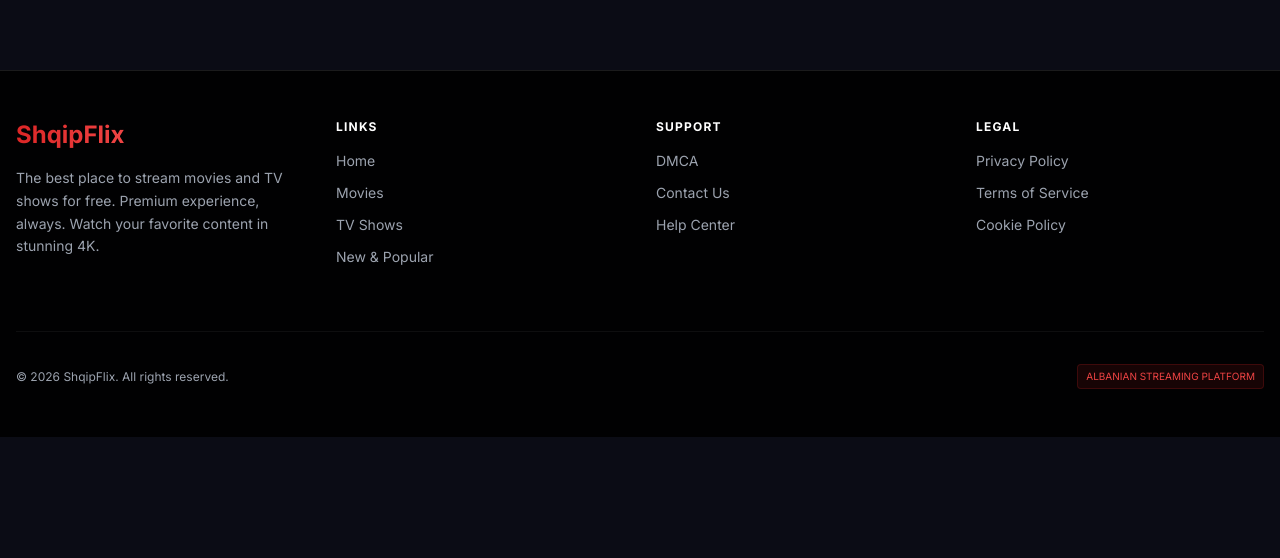
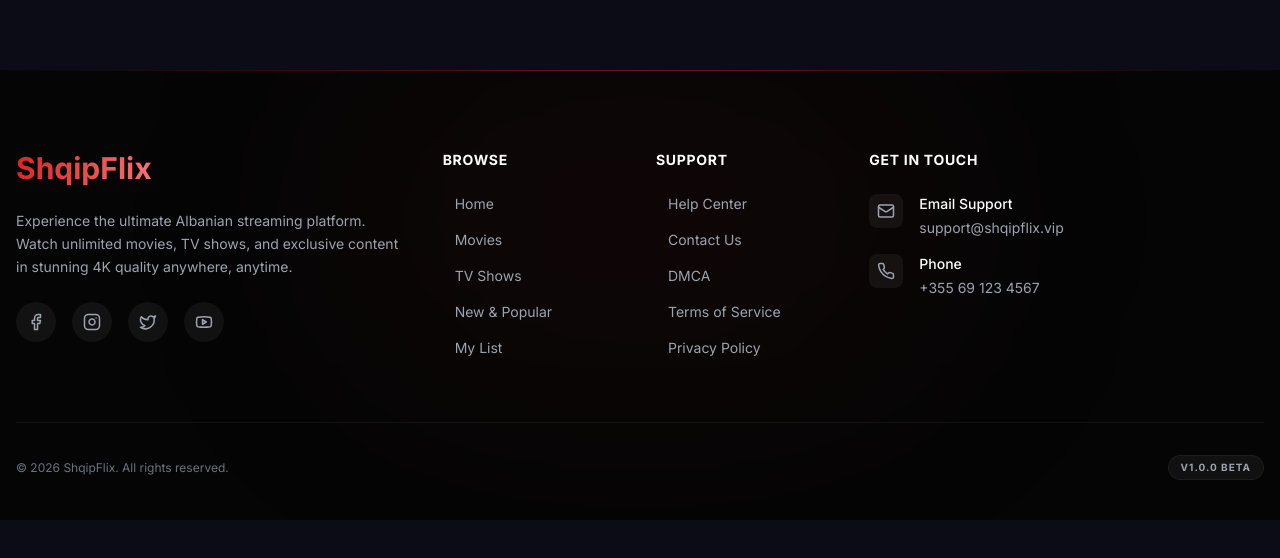
Before and after one commit to francesko004/ShqipFlix.vip, a Next.js app: page /tv in a window 1280 px wide. Shown: the part 6709-7267 px from the top of the page. Before the commit the page ends 7226 px from the top, so only its background shows below. Built offline with nearby package versions, Linux system fonts and the light colour scheme; no server answers; the database is empty.

Commit message:
Update Footer.tsx

```diff
--- a/src/components/layout/Footer.tsx
+++ b/src/components/layout/Footer.tsx
@@ -1,51 +1,120 @@
 import Link from "next/link";
+import { Facebook, Instagram, Twitter, Youtube, Mail, MapPin, Phone } from "lucide-react";
 
 export function Footer() {
+    const currentYear = new Date().getFullYear();
+
     return (
-        <footer className="bg-black/90 text-gray-400 py-12 border-t border-white/10 mt-20">
-            <div className="container mx-auto px-4">
-                <div className="grid grid-cols-1 sm:grid-cols-2 md:grid-cols-4 gap-12 md:gap-8 text-center sm:text-left">
-                    <div className="space-y-4">
-                        <Link href="/" className="text-2xl font-bold bg-gradient-to-r from-red-600 to-red-500 bg-clip-text text-transparent inline-block">
-                            ShqipFlix
+        <footer className="relative bg-[#050505] pt-20 pb-10 overflow-hidden mt-20">
+            {/* Ambient Background Glow */}
+            <div className="absolute top-0 left-1/2 -translate-x-1/2 w-full h-[1px] bg-gradient-to-r from-transparent via-red-600/50 to-transparent" />
+            <div className="absolute top-0 left-1/2 -translate-x-1/2 w-[600px] h-[300px] bg-red-900/10 blur-[120px] rounded-full pointer-events-none" />
+
+            <div className="container mx-auto px-4 relative z-10">
+                <div className="grid grid-cols-1 md:grid-cols-2 lg:grid-cols-12 gap-12 lg:gap-8 mb-16">
+                    {/* Brand Column */}
+                    <div className="lg:col-span-4 space-y-6">
+                        <Link href="/" className="inline-block">
+                            <h2 className="text-3xl font-bold bg-gradient-to-r from-red-600 to-red-400 bg-clip-text text-transparent">
+                                ShqipFlix
+                            </h2>
                         </Link>
-                        <p className="text-sm leading-relaxed max-w-xs mx-auto sm:mx-0">
-                            The best place to stream movies and TV shows for free. Premium experience, always. Watch your favorite content in stunning 4K.
+                        <p className="text-gray-400 text-sm leading-relaxed max-w-sm">
+                            Experience the ultimate Albanian streaming platform. Watch unlimited movies, TV shows, and exclusive content in stunning 4K quality anywhere, anytime.
                         </p>
+                        <div className="flex items-center gap-4">
+                            <SocialLink href="#" icon={<Facebook size={18} />} label="Facebook" />
+                            <SocialLink href="#" icon={<Instagram size={18} />} label="Instagram" />
+                            <SocialLink href="#" icon={<Twitter size={18} />} label="Twitter" />
+                            <SocialLink href="#" icon={<Youtube size={18} />} label="Youtube" />
+                        </div>
                     </div>
-                    <div>
-                        <h4 className="text-white font-bold mb-4 uppercase text-xs tracking-widest">Links</h4>
-                        <ul className="space-y-3 text-sm">
-                            <li><Link href="/" className="hover:text-red-500 transition-colors">Home</Link></li>
-                            <li><Link href="/movies" className="hover:text-red-500 transition-colors">Movies</Link></li>
-                            <li><Link href="/tv" className="hover:text-red-500 transition-colors">TV Shows</Link></li>
-                            <li><Link href="/new" className="hover:text-red-500 transition-colors">New & Popular</Link></li>
+
+                    {/* Links Columns */}
+                    <div className="lg:col-span-2 md:col-span-1">
+                        <h4 className="text-white font-bold mb-6 text-sm uppercase tracking-wider">Browse</h4>
+                        <ul className="space-y-4 text-sm text-gray-400">
+                            <li><FooterLink href="/">Home</FooterLink></li>
+                            <li><FooterLink href="/movies">Movies</FooterLink></li>
+                            <li><FooterLink href="/tv">TV Shows</FooterLink></li>
+                            <li><FooterLink href="/new">New & Popular</FooterLink></li>
+                            <li><FooterLink href="/watchlist">My List</FooterLink></li>
                         </ul>
                     </div>
-                    <div>
-                        <h4 className="text-white font-bold mb-4 uppercase text-xs tracking-widest">Support</h4>
-                        <ul className="space-y-3 text-sm">
-                            <li><Link href="/dmca" className="hover:text-white transition-colors">DMCA</Link></li>
-                            <li><Link href="/contact" className="hover:text-white transition-colors">Contact Us</Link></li>
-                            <li><Link href="/faq" className="hover:text-white transition-colors">Help Center</Link></li>
+
+                    <div className="lg:col-span-2 md:col-span-1">
+                        <h4 className="text-white font-bold mb-6 text-sm uppercase tracking-wider">Support</h4>
+                        <ul className="space-y-4 text-sm text-gray-400">
+                            <li><FooterLink href="/faq">Help Center</FooterLink></li>
+                            <li><FooterLink href="/contact">Contact Us</FooterLink></li>
+                            <li><FooterLink href="/dmca">DMCA</FooterLink></li>
+                            <li><FooterLink href="/terms">Terms of Service</FooterLink></li>
+                            <li><FooterLink href="/privacy">Privacy Policy</FooterLink></li>
                         </ul>
                     </div>
-                    <div>
-                        <h4 className="text-white font-bold mb-4 uppercase text-xs tracking-widest">Legal</h4>
-                        <ul className="space-y-3 text-sm">
-                            <li><Link href="/privacy" className="hover:text-white transition-colors">Privacy Policy</Link></li>
-                            <li><Link href="/terms" className="hover:text-white transition-colors">Terms of Service</Link></li>
-                            <li><Link href="/cookies" className="hover:text-white transition-colors">Cookie Policy</Link></li>
-                        </ul>
+
+                    {/* Newsletter / Contact Column */}
+                    <div className="lg:col-span-4 md:col-span-2 space-y-6">
+                        <h4 className="text-white font-bold mb-6 text-sm uppercase tracking-wider">Get in Touch</h4>
+                        <div className="space-y-4">
+                            <div className="flex items-start gap-4 text-gray-400 text-sm group">
+                                <div className="p-2 rounded-lg bg-white/5 group-hover:bg-red-600/10 group-hover:text-red-500 transition-colors">
+                                    <Mail size={18} />
+                                </div>
+                                <div>
+                                    <p className="text-white font-medium mb-1">Email Support</p>
+                                    <p>support@shqipflix.vip</p>
+                                </div>
+                            </div>
+                            <div className="flex items-start gap-4 text-gray-400 text-sm group">
+                                <div className="p-2 rounded-lg bg-white/5 group-hover:bg-red-600/10 group-hover:text-red-500 transition-colors">
+                                    <Phone size={18} />
+                                </div>
+                                <div>
+                                    <p className="text-white font-medium mb-1">Phone</p>
+                                    <p>+355 69 123 4567</p>
+                                </div>
+                            </div>
+                        </div>
                     </div>
                 </div>
-                <div className="mt-16 pt-8 border-t border-white/5 flex flex-col md:flex-row items-center justify-between gap-4 text-center">
-                    <p className="text-xs">&copy; {new Date().getFullYear()} ShqipFlix. All rights reserved.</p>
+
+                {/* Bottom Bar */}
+                <div className="pt-8 border-t border-white/5 flex flex-col md:flex-row items-center justify-between gap-4">
+                    <p className="text-gray-500 text-xs">
+                        &copy; {currentYear} ShqipFlix. All rights reserved.
+                    </p>
                     <div className="flex items-center gap-6">
-                        <span className="text-[10px] bg-red-600/10 text-red-500 px-2 py-1 rounded border border-red-600/20">ALBANIAN STREAMING PLATFORM</span>
+                        <span className="px-3 py-1 rounded-full bg-white/5 border border-white/5 text-[10px] font-bold text-gray-400 uppercase tracking-widest">
+                            v1.0.0 Beta
+                        </span>
                     </div>
                 </div>
             </div>
         </footer>
     );
 }
+
+function SocialLink({ href, icon, label }: { href: string; icon: React.ReactNode; label: string }) {
+    return (
+        <a
+            href={href}
+            aria-label={label}
+            className="w-10 h-10 rounded-full bg-white/5 flex items-center justify-center text-gray-400 hover:bg-red-600 hover:text-white transition-all duration-300 transform hover:-translate-y-1"
+        >
+            {icon}
+        </a>
+    );
+}
+
+function FooterLink({ href, children }: { href: string; children: React.ReactNode }) {
+    return (
+        <Link
+            href={href}
+            className="hover:text-red-500 transition-colors duration-200 flex items-center gap-2 group"
+        >
+            <span className="w-1 h-1 rounded-full bg-red-500 opacity-0 group-hover:opacity-100 transition-all duration-200" />
+            {children}
+        </Link>
+    );
+}
```
